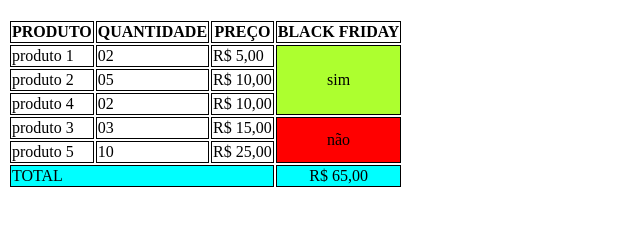
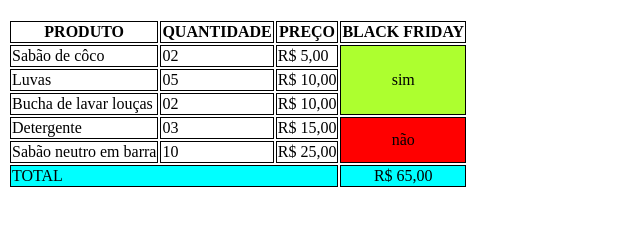
Before and after one commit to rafael-de-lucas/aula-tabela, a plain HTML site: page index.html in a window 1280 px wide. Shown: the part 61-286 px from the top of the page, without its empty margins (0-640 px from the left). Drawn offline with Linux system fonts and the light colour scheme.

Commit message:
alteração nos nomes dos produtos

```diff
--- a/index.html
+++ b/index.html
@@ -29,31 +29,31 @@
         </thead>
         <tbody>
             <tr>
-                <td>produto 1</td>
+                <td>Sabão de côco</td>
                 <td>02</td>
                 <td>R$ 5,00</td>
                 <td rowspan="3" bgcolor="greenyellow"><center>sim</center></td>
             </tr>
             <tr>
-                <td>produto 2</td>
+                <td>Luvas</td>
                 <td>05</td>
                 <td>R$ 10,00</td>
 
             </tr>
             <tr>
-                <td>produto 4</td>
+                <td>Bucha de lavar louças</td>
                 <td>02</td>
                 <td>R$ 10,00</td>
 
             </tr>
             <tr>
-                <td>produto 3</td>
+                <td>Detergente</td>
                 <td>03</td>
                 <td>R$ 15,00</td>
                 <td rowspan="2" bgcolor="red"><center>não</center></td>
             </tr>
             <tr>
-                <td>produto 5</td>
+                <td>Sabão neutro em barra</td>
                 <td>10</td>
                 <td>R$ 25,00</td>
             </tr>
```
